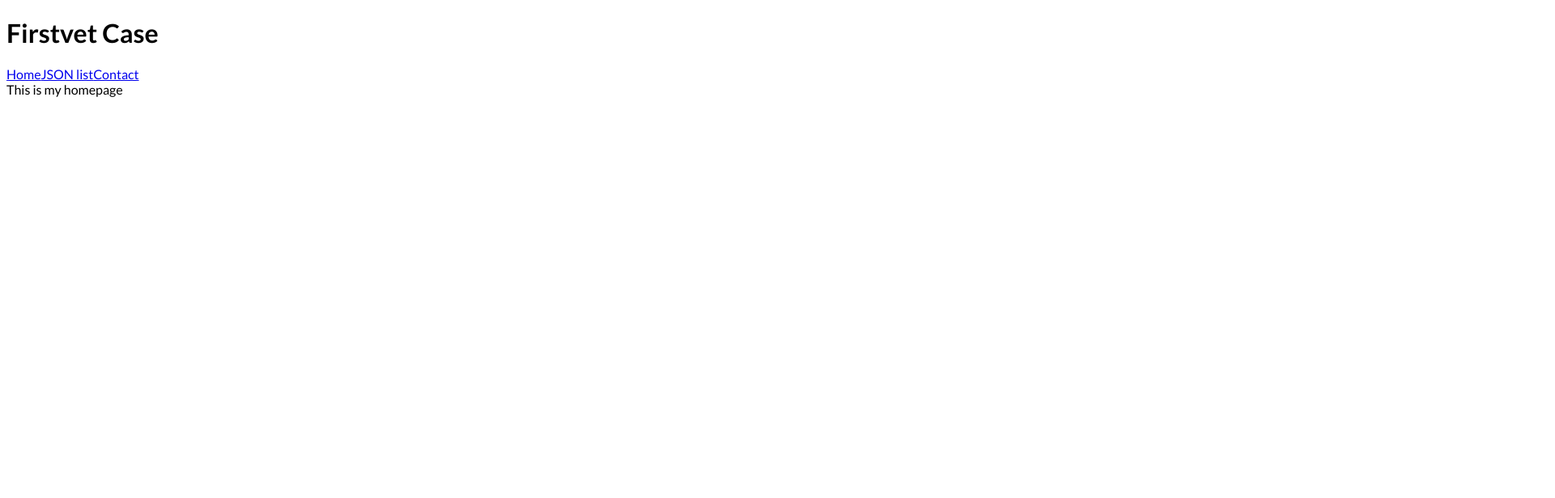
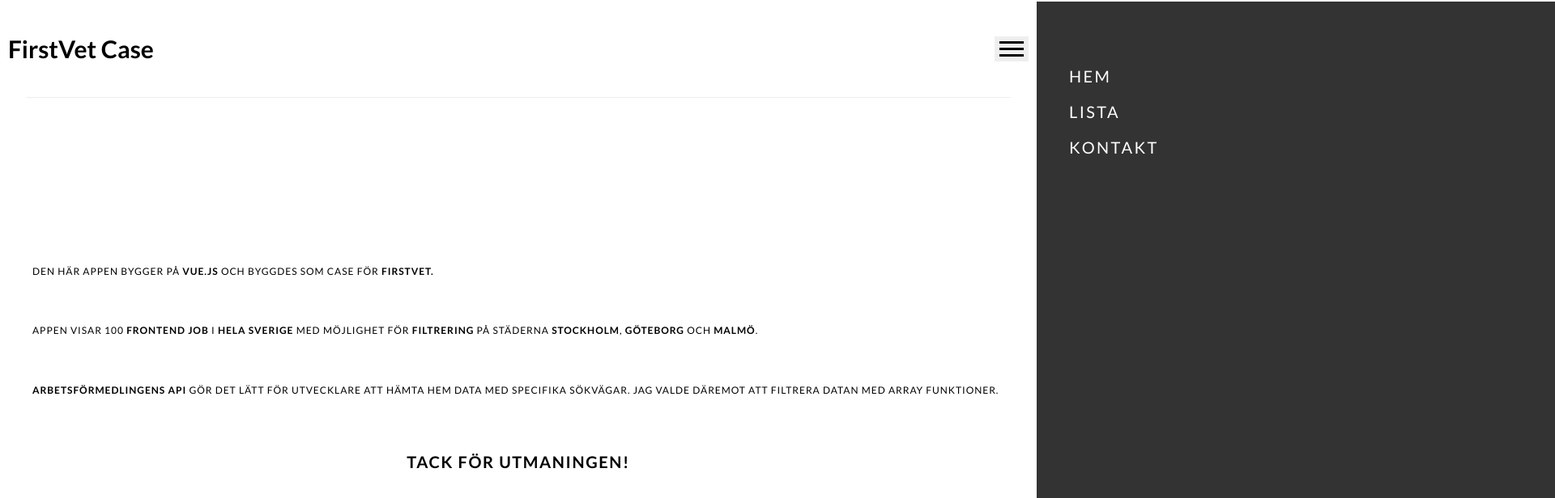
Before and after one commit to patrik909/firstvet-case, a Vue app: page / in a window 1280 px wide. Shown: the top 616 px of the page at 81% size, 1920 px wide, since content can reach past the window. Built offline with nearby package versions, Linux system fonts and the light colour scheme.

Commit message:
fetching data, filtering data, fetching single data, some styling

```diff
--- a/index.html
+++ b/index.html
@@ -5,6 +5,7 @@
     <meta name="viewport" content="width=device-width,initial-scale=1.0">
     <title>firstvet-case</title>
     <link href="https://fonts.googleapis.com/css?family=Lato:400,400i,700,700i,900" rel="stylesheet">
+    <link rel="stylesheet" href="https://use.fontawesome.com/releases/v5.7.2/css/all.css" integrity="sha384-fnmOCqbTlWIlj8LyTjo7mOUStjsKC4pOpQbqyi7RrhN7udi9RwhKkMHpvLbHG9Sr" crossorigin="anonymous">
   </head>
   <body>
     <div id="app"></div>
--- a/src/App.vue
+++ b/src/App.vue
@@ -1,13 +1,32 @@
 <template>
   <div id="app">
     <header>
-      <h1>Firstvet Case</h1>
+      <h1>FirstVet Case</h1>
+      <button class="open-nav">
+        <div></div>
+        <div></div>
+        <div></div>
+      </button>
       <nav>
+        <div>
+          <button>
+            <div></div>
+            <div></div>
+          </button>
+        </div>
+        <div class="links">
+          <a href="/">Hem</a>
+          <a href="/json">Lista</a>
+          <a href="/contact">Kontakt</a>
+        </div>
+      </nav>
+      <!-- <nav>
         <a href="/">Home</a>
         <a href="/json">JSON list</a>
         <a href="/contact">Contact</a>
-      </nav>
+      </nav> -->
     </header>
+    <div class="underline"></div>
     <router-view/>
   </div>
 </template>
@@ -19,7 +38,111 @@ export default {
 </script>
 
 <style>
+
+html {
+  font-size: 10px;
+}
+
 #app {
   font-family: 'Lato';
 }
+
+body {
+  margin: 0;
+}
+
+button {
+  outline: none;
+}
+
+header {
+  position: relative;
+  display: flex;
+  align-items: center;
+  justify-content: space-between;
+  height: 15vh;
+  padding: 0 1rem;
+}
+
+h1 {
+  font-size: 3rem;
+  font-weight: 700;
+  margin: 0;
+}
+
+.open-nav {
+  border: none;
+}
+
+.open-nav div {
+  margin: 0.5rem 0;
+  width: 3rem;
+  height: 0.3rem;
+  background: black;
+}
+
+nav {
+  position: absolute;
+  top: 0;
+  right: 0;
+  background:rgba(0,0,0,0.8);
+  width: 60vw;
+  height: 100vh;
+  z-index: 10;
+}
+
+nav {
+  right: -60vw;
+}
+
+nav button {
+  width: 100%;
+  display: flex;
+  flex-direction: column;
+  align-items: flex-end;
+  border: none;
+}
+nav button div {
+  position: absolute;
+  top: 1.5rem;
+  right: 3rem;
+  background: white;
+  width: 0.3rem;
+  height: 3.3rem;
+
+}
+
+nav button div:nth-child(1) {
+transform: rotate(45deg);
+}
+
+nav button div:nth-child(2) {
+transform: rotate(-45deg);
+}
+
+nav .links {
+  display: flex;
+  flex-direction: column;
+  padding-top: 8rem;
+}
+
+nav .links a {
+  font-size: 2rem;
+  text-transform: uppercase;
+  letter-spacing: 0.12em;
+  margin-bottom: 2rem;
+  margin-left: 4rem;
+  color: white;
+  text-decoration: none;
+}
+
+nav .links a:hover {
+  text-decoration: underline;
+}
+
+.underline {
+  width: 95%;
+  margin: auto;
+  border-bottom: 1px solid #ededed;
+}
 </style>
--- a/src/components/Home.vue
+++ b/src/components/Home.vue
@@ -1,21 +1,47 @@
 <template>
-  <div>
-    This is my homepage
+  <div class="front-page">
+    <p>Den här appen bygger på <span>Vue.JS</span> och byggdes som case för <span>FirstVet.</span></p>
+    <p>Appen visar 100 <span>frontend job</span> i <span>hela Sverige</span> med möjlighet för <span>filtrering</span> på städerna <span>Stockholm</span>, <span>Göteborg</span> och <span>Malmö</span>.</p>
+    <p><span>Arbetsförmedlingens API</span> gör det lätt för utvecklare att hämta hem data med specifika sökvägar. Jag valde däremot att filtrera datan med array funktioner.</p>
+    <h3>Tack för utmaningen!</h3>
   </div>
 </template>
 
 <script>
 export default {
-  name: 'Home',
-  data () {
-    return {
-      msg: 'Welcome to Your Vue.js App'
-    }
-  }
+  name: 'Home'
 }
 </script>
 
 <!-- Add "scoped" attribute to limit CSS to this component only -->
 <style scoped>
 
+.front-page {
+  display: flex;
+  flex-direction: column;
+  justify-content: center;
+  min-height: 85vh;
+  padding: 0 4rem;
+}
+
+.front-page p {
+  font-size: 1.2rem;
+  margin-bottom: 4rem;
+  letter-spacing: 0.08em;
+  line-height: 1.8em;
+  text-transform: uppercase;
+}
+
+.front-page p span {
+  font-weight: 700;
+}
+
+h3 {
+  font-size: 2rem;
+  letter-spacing: 0.08em;
+  line-height: 1.8em;
+  text-transform: uppercase;
+  text-align: center;
+}
+
 </style>
--- a/src/components/Json.vue
+++ b/src/components/Json.vue
@@ -1,6 +1,52 @@
 <template>
-  <div>
-    This is my Json list
+  <div class="job-list">
+
+    <h2>Listar <span>{{AvailableJobs.length}}</span> frontend jobb i <span>{{Region}}</span></h2>
+
+    <div class="job-list__filter">
+      <p class="job-list__filter-title">Filter: </p>
+      <button
+        class="job-list__filter-button"
+        v-bind:class="{ active: Region === 'hela Sverige' }"
+        v-on:click="FilterList('hela Sverige')"
+      >
+        Hela Sverige
+      </button>
+      <button
+        class="job-list__filter-button"
+        v-bind:class="{ active: Region === 'Stockholm' }"
+        v-on:click="FilterList('Stockholm')"
+      >
+        Stockholm
+      </button>
+      <button
+        class="job-list__filter-button"
+        v-bind:class="{ active: Region === 'Göteborg' }"
+        v-on:click="FilterList('Göteborg')"
+      >
+        Göteborg
+      </button>
+      <button
+        class="job-list__filter-button"
+        v-bind:class="{ active: Region === 'Malmö' }"
+        v-on:click="FilterList('Malmö')"
+      >
+        Malmö
+      </button>
+    </div>
+
+
+    <ul class="job-list__list">
+      <li v-for="job in AvailableJobs"  class="job-list__list-item">
+        <div class="job-list__job-wrapper">
+          <p class="job-list__job-title">{{ job.annonsrubrik.substring(0, 30) }}<span v-if="job.annonsrubrik.length > 30">...</span></p>
+          <p class="job-list__job-info"><span>{{ job.arbetsplatsnamn}}</span> i {{ job.kommunnamn }}</p>
+        </div>
+        <a class="job-list__job-link" v-bind:href="'/jsonresult/'+ job.annonsid"><i class="fas fa-chevron-circle-right"></i></a>
+      </li>
+    </ul>
+
+
   </div>
 </template>
 
@@ -9,13 +55,119 @@ export default {
   name: 'Json',
   data () {
     return {
-      msg: 'Welcome to Your Vue.js App'
+      AllJobs: [],
+      AvailableJobs: [],
+      Region: 'hela Sverige'
+    }
+  },
+  created: function () {
+    fetch('http://api.arbetsformedlingen.se/af/v0/platsannonser/matchning?yrkesid=7633&antalrader=100')
+    .then((res) => res.json())
+    .then((response) => {
+      this.AvailableJobs = response.matchningslista.matchningdata
+      this.AllJobs = response.matchningslista.matchningdata
+    })
+  },
+  methods: {
+    FilterList (FilterValue) {
+      this.Region = FilterValue
+      if (FilterValue === 'hela Sverige') {
+        this.AvailableJobs = this.AllJobs
+      } else {
+        this.AvailableJobs = this.AllJobs.filter(job => job.kommunnamn === FilterValue)
+      }
     }
   }
 }
 </script>
 
-<!-- Add "scoped" attribute to limit CSS to this component only -->
 <style scoped>
 
+
+h2 {
+  margin-bottom: 2rem;
+  padding: 0 1.5rem;
+  font-weight: 500;
+  text-align: center;
+}
+
+h2 span {
+  font-weight: 700;
+}
+
+.job-list {
+  padding-top: 4rem;
+  min-height: 90vh;
+}
+
+
+.job-list__filter {
+  display: flex;
+  align-items: center;
+  justify-content: space-between;
+  margin-bottom: 2rem;
+  padding: 0 1rem;
+  font-size: 1.2rem;
+}
+
+.job-list__filter-title {
+  font-weight: 700;
+}
+
+.job-list__filter-button {
+  height: 2.4rem;
+  background: #efefef;
+  border: none;
+  border-radius: 0.3em;
+}
+
+.active {
+  background: #565656;
+  color: white;
+  font-weight: 700;
+}
+
+
+.job-list__list {
+  padding: 1rem;
+}
+
+.job-list__list-item {
+  display: flex;
+  align-items: center;
+  justify-content: space-between;
+  list-style: none;
+  padding: 2rem 0.5rem;
+  border-bottom: 1px solid #cccccc;
+}
+
+.job-list__list-item:first-child {
+  border-top: 1px solid #cccccc;
+}
+
+.job-list__job-title {
+  margin: 0;
+  margin-bottom: 0.8rem;
+  font-weight: 700;
+  font-size: 1.4rem;
+  letter-spacing: 0.05em;
+  text-transform: uppercase;
+}
+
+.job-list__job-info {
+  margin: 0;
+  font-weight: 500;
+  font-size: 1.4rem;
+  color: #595959;
+}
+
+.job-list__job-info span {
+  font-style: italic;
+}
+
+.job-list__job-link {
+  font-size: 2.5rem;
+  color: #c1c1c1;
+}
+
 </style>
--- /dev/null
+++ b/src/components/JsonResult.vue
@@ -0,0 +1,32 @@
+<template>
+  <div>
+    {{jobContent.annons.annonsrubrik}}
+    {{jobContent.annons.anstallningstyp}}
+    {{jobContent.annons.kommunnamn}}
+    {{jobContent.annons.annonstext}}
+  </div>
+</template>
+
+<script>
+export default {
+  name: 'JsonResult',
+  data () {
+    return {
+      jobContent: []
+    }
+  },
+  created: function () {
+    fetch(`http://api.arbetsformedlingen.se/af/v0/platsannonser/${this.$route.params.id}`)
+    .then((res) => res.json())
+    .then((response) => {
+      this.jobContent = response.platsannons
+      console.log( this.jobContent)
+    })
+  }
+}
+</script>
+
+<!-- Add "scoped" attribute to limit CSS to this component only -->
+<style scoped>
+
+</style>
--- a/src/router/index.js
+++ b/src/router/index.js
@@ -2,6 +2,7 @@ import Vue from 'vue'
 import Router from 'vue-router'
 import Home from '@/components/Home'
 import Json from '@/components/Json'
+import JsonResult from '@/components/JsonResult'
 import Contact from '@/components/Contact'
 
 Vue.use(Router)
@@ -19,6 +20,11 @@ export default new Router({
       component: Json
     },
     {
+      path: '/JsonResult/:id',
+      name: 'JsonResult',
+      component: JsonResult
+    },
+    {
       path: '/contact',
       name: 'Contact',
       component: Contact
```
